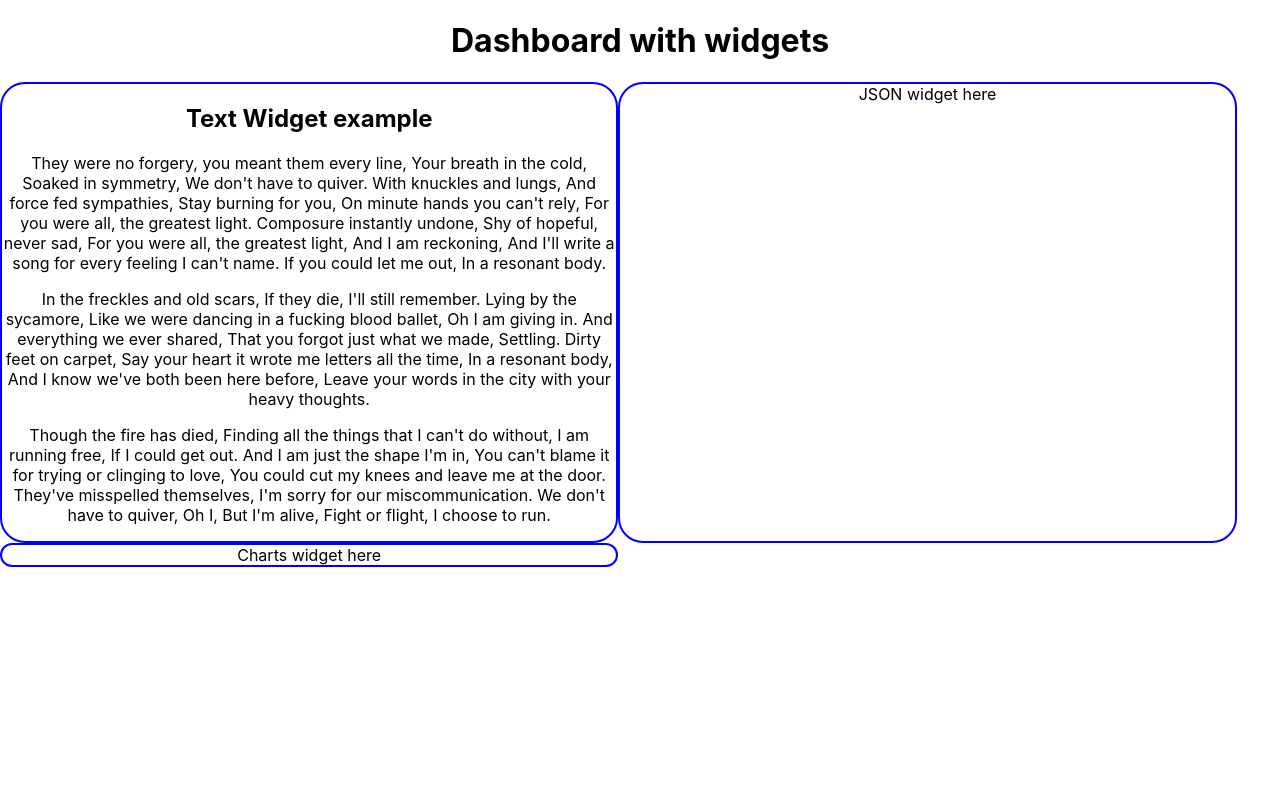
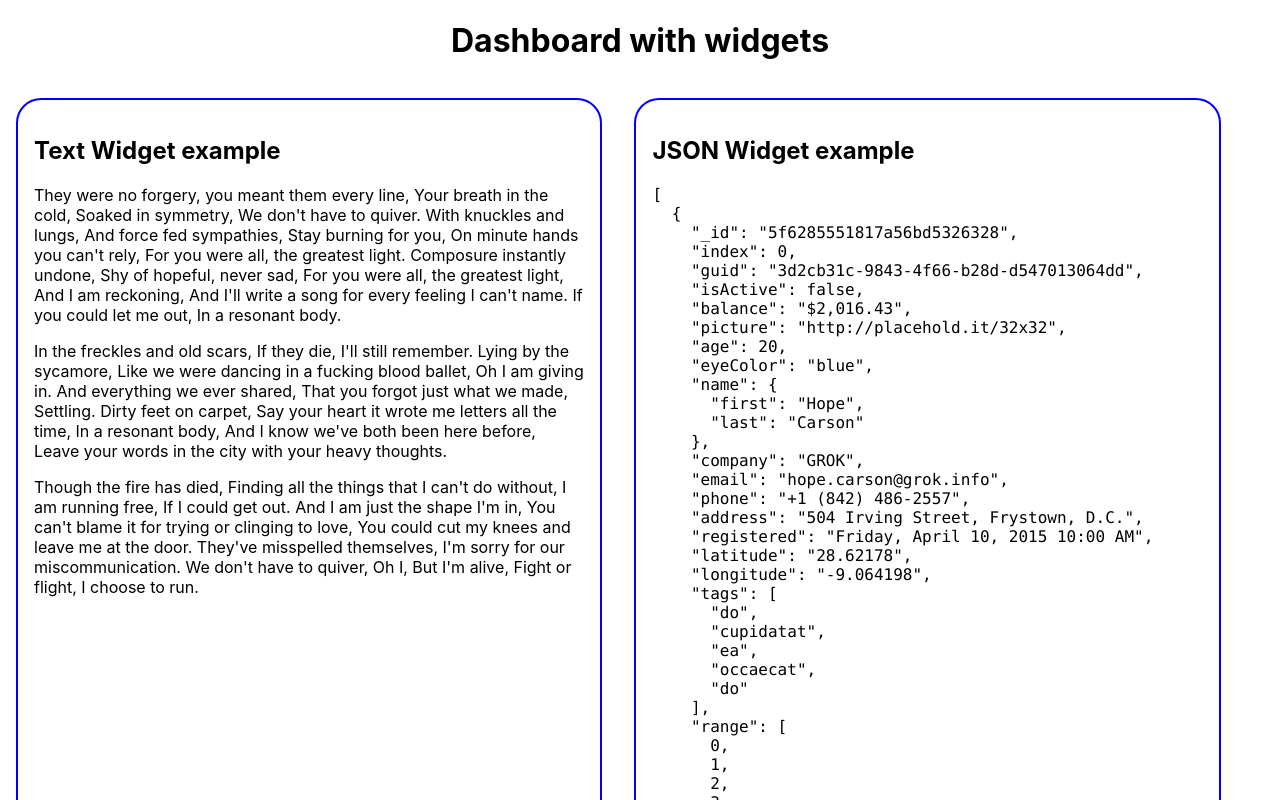
Before and after one commit to courtneyfay/react-grid-layout-experiment, a React (Create React App) app: page / in a window 1280 px wide. Shown: the top 800 px of the page. Built offline with nearby package versions, Linux system fonts and the light colour scheme.

Commit message:
Adding JSON to JSON widget

```diff
--- a/public/index.html
+++ b/public/index.html
@@ -24,7 +24,7 @@
       work correctly both with client-side routing and a non-root public URL.
       Learn how to configure a non-root public URL by running `npm run build`.
     -->
-    <title>React App</title>
+    <title>Widget Grid Layout</title>
   </head>
   <body>
     <noscript>You need to enable JavaScript to run this app.</noscript>
--- a/src/App.css
+++ b/src/App.css
@@ -1,7 +1,3 @@
-.App {
-  text-align: center;
-}
-
 .App-logo {
   height: 40vmin;
   pointer-events: none;
--- a/src/App.js
+++ b/src/App.js
@@ -4,9 +4,9 @@ import Dashboard from './Dashboard';
 
 function App() {
   return (
-    <div className="App">
+    <>
       <Dashboard />
-    </div>
+    </>
   );
 }
 
--- a/src/Dashboard.jsx
+++ b/src/Dashboard.jsx
@@ -3,11 +3,16 @@ import TextWidget from './widgets/TextWidget';
 import JSONWidget from './widgets/JSONWidget';
 import ChartsWidget from './widgets/ChartsWidget';
 import StyledDashboard from './StyledDashboard';
+import styled from 'styled-components';
+
+const PageHeader = styled.h1`
+  text-align: center;
+`;
 
 const Dashboard = () => {
   return (
     <>
-      <h1>Dashboard with widgets</h1>
+      <PageHeader>Dashboard with widgets</PageHeader>
       <StyledDashboard>
         <TextWidget />
         <JSONWidget />
--- a/src/widgets/JSONWidget.jsx
+++ b/src/widgets/JSONWidget.jsx
@@ -1,8 +1,18 @@
 import React from 'react';
 import WidgetStyle from './StyledWidget';
+import displayJSON from './jsonData';
 
 const JSONWidget = () => {
-  return <WidgetStyle>JSON widget here</WidgetStyle>
+  return (
+    <WidgetStyle>
+      <h1>JSON Widget example</h1>
+      <pre>
+        <code>
+          {JSON.stringify(displayJSON, null, 2)}
+        </code>
+      </pre>
+    </WidgetStyle>
+  );
 };
 
 export default JSONWidget;
--- a/src/widgets/StyledWidget.jsx
+++ b/src/widgets/StyledWidget.jsx
@@ -1,9 +1,11 @@
 import styled from 'styled-components';
 
 const WidgetStyle = styled.div`
-  width: 48%;
+  max-width: 43%;
   border: 2px solid blue;
   border-radius: 25px;
+  padding: 1rem;
+  margin: 1rem;
 `;
 
 export default WidgetStyle;
--- /dev/null
+++ b/src/widgets/jsonData.js
@@ -0,0 +1,58 @@
+export default [
+  {
+    "_id": "5f6285551817a56bd5326328",
+    "index": 0,
+    "guid": "3d2cb31c-9843-4f66-b28d-d547013064dd",
+    "isActive": false,
+    "balance": "$2,016.43",
+    "picture": "http://placehold.it/32x32",
+    "age": 20,
+    "eyeColor": "blue",
+    "name": {
+      "first": "Hope",
+      "last": "Carson"
+    },
+    "company": "GROK",
+    "email": "hope.carson@grok.info",
+    "phone": "+1 (842) 486-2557",
+    "address": "504 Irving Street, Frystown, D.C.",
+    "registered": "Friday, April 10, 2015 10:00 AM",
+    "latitude": "28.62178",
+    "longitude": "-9.064198",
+    "tags": [
+      "do",
+      "cupidatat",
+      "ea",
+      "occaecat",
+      "do"
+    ],
+    "range": [
+      0,
+      1,
+      2,
+      3,
+      4,
+      5,
+      6,
+      7,
+      8,
+      9
+    ],
+    "friends": [
+      {
+        "id": 0,
+        "name": "Francisca Finch"
+      },
+      {
+        "id": 1,
+        "name": "Jodi Bentley"
+      },
+      {
+        "id": 2,
+        "name": "Gonzalez Shannon"
+      }
+    ],
+    "greeting": "Hello, Hope! You have 6 unread messages.",
+    "favoriteFruit": "strawberry"
+  },
+];
```
